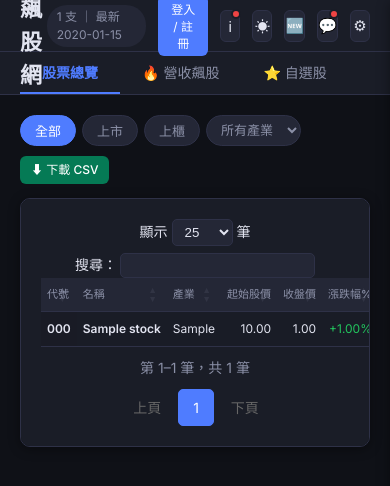
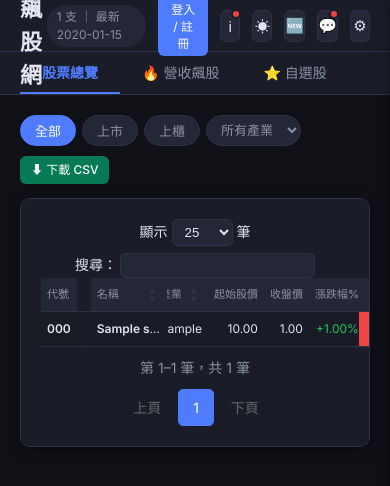
Before and after one commit to abccba9488-cmd/my-expense-tracker, a Flask app: page / in a window 390 px wide. Shown: the top 486 px of the page. Run offline with Flask 3, Linux system fonts and the light colour scheme; data comes from the database, SQL or seed files in the repository; tables that the repository leaves empty hold one stand-in row (values such as "Sample post"); a database or web service that is not in the repository returns one stand-in record (values such as "Sample title"); data that the repository does not hold is empty; some libraries are stand-ins or nearby versions.

Commit message:
手機版表格將代號與名稱欄位一併固定
橫向捲動時代號+名稱（自選股則為移除+代號+名稱）固定於左側，
方便對照其他欄位數值。

Co-Authored-By: Claude Sonnet 4.6 <noreply@anthropic.com>

```diff
--- a/static/css/style.css
+++ b/static/css/style.css
@@ -512,15 +512,41 @@ table.dataTable tbody td {
   table.dataTable thead th { font-size: 11px; padding: 8px 6px !important; }
   table.dataTable tbody td { font-size: 12px; padding: 8px 6px !important; }
 
-  #stocks-table th:first-child, #stocks-table td:first-child,
-  #star-table th:first-child,   #star-table td:first-child,
-  #wl-table th:first-child,     #wl-table td:first-child {
+  /* Pin 代號 + 名稱 columns so they stay visible while scrolling horizontally */
+  #stocks-table th:nth-child(1), #stocks-table td:nth-child(1),
+  #star-table th:nth-child(1),   #star-table td:nth-child(1) {
+    position: sticky; left: 0; z-index: 2;
+    width: 50px; max-width: 50px; overflow: hidden; text-overflow: ellipsis;
+  }
+  #stocks-table th:nth-child(2), #stocks-table td:nth-child(2),
+  #star-table th:nth-child(2),   #star-table td:nth-child(2) {
+    position: sticky; left: 50px; z-index: 2;
+    width: 64px; max-width: 64px; overflow: hidden; text-overflow: ellipsis;
+    border-right: 1px solid var(--border);
+  }
+
+  /* wl-table has an extra leading 移除 column before 代號/名稱 */
+  #wl-table th:nth-child(1), #wl-table td:nth-child(1) {
     position: sticky; left: 0; z-index: 2;
   }
-  #stocks-table th:first-child, #star-table th:first-child, #wl-table th:first-child {
+  #wl-table th:nth-child(2), #wl-table td:nth-child(2) {
+    position: sticky; left: 32px; z-index: 2;
+    width: 50px; max-width: 50px; overflow: hidden; text-overflow: ellipsis;
+  }
+  #wl-table th:nth-child(3), #wl-table td:nth-child(3) {
+    position: sticky; left: 82px; z-index: 2;
+    width: 64px; max-width: 64px; overflow: hidden; text-overflow: ellipsis;
+    border-right: 1px solid var(--border);
+  }
+
+  #stocks-table th:nth-child(1), #stocks-table th:nth-child(2),
+  #star-table th:nth-child(1),   #star-table th:nth-child(2),
+  #wl-table th:nth-child(1), #wl-table th:nth-child(2), #wl-table th:nth-child(3) {
     background: var(--bg3) !important;
   }
-  #stocks-table td:first-child, #star-table td:first-child, #wl-table td:first-child {
+  #stocks-table td:nth-child(1), #stocks-table td:nth-child(2),
+  #star-table td:nth-child(1),   #star-table td:nth-child(2),
+  #wl-table td:nth-child(1), #wl-table td:nth-child(2), #wl-table td:nth-child(3) {
     background: var(--bg2) !important;
   }
 }
```
